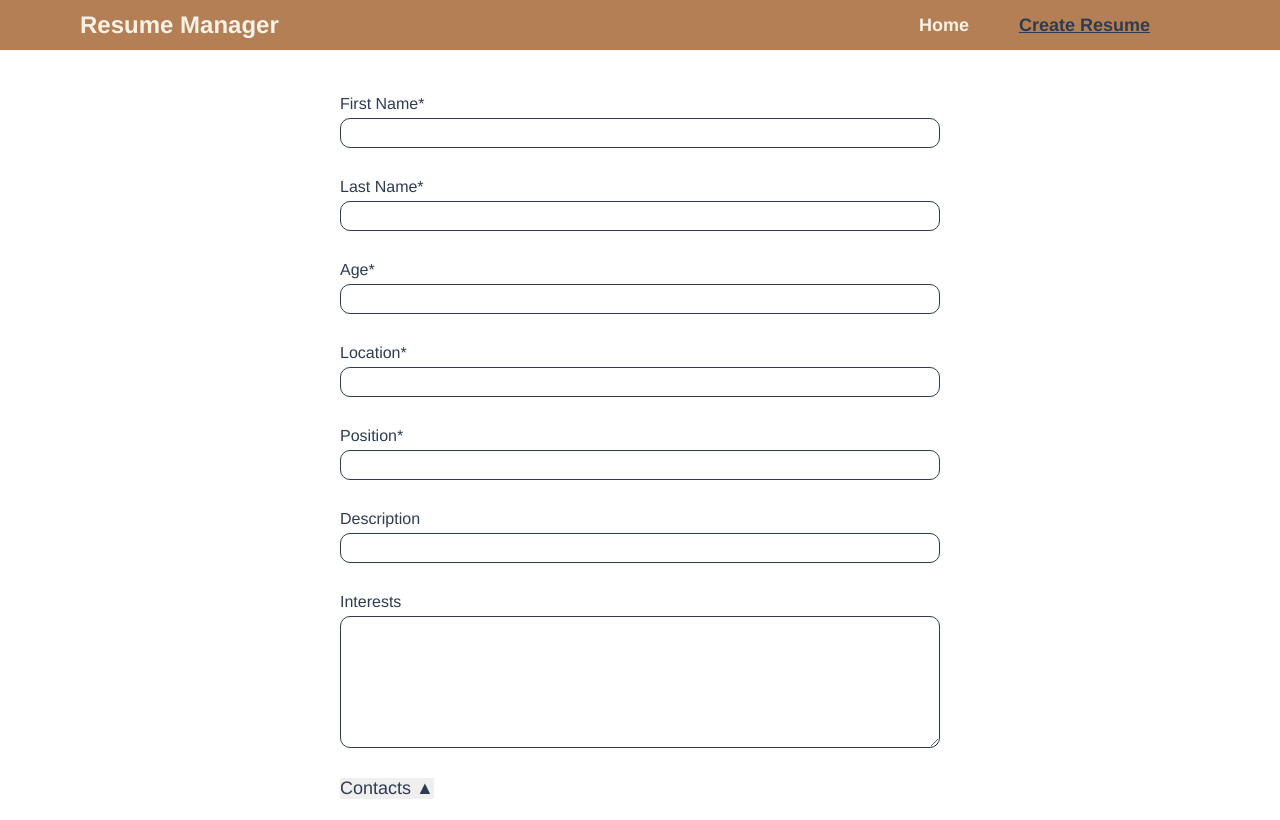
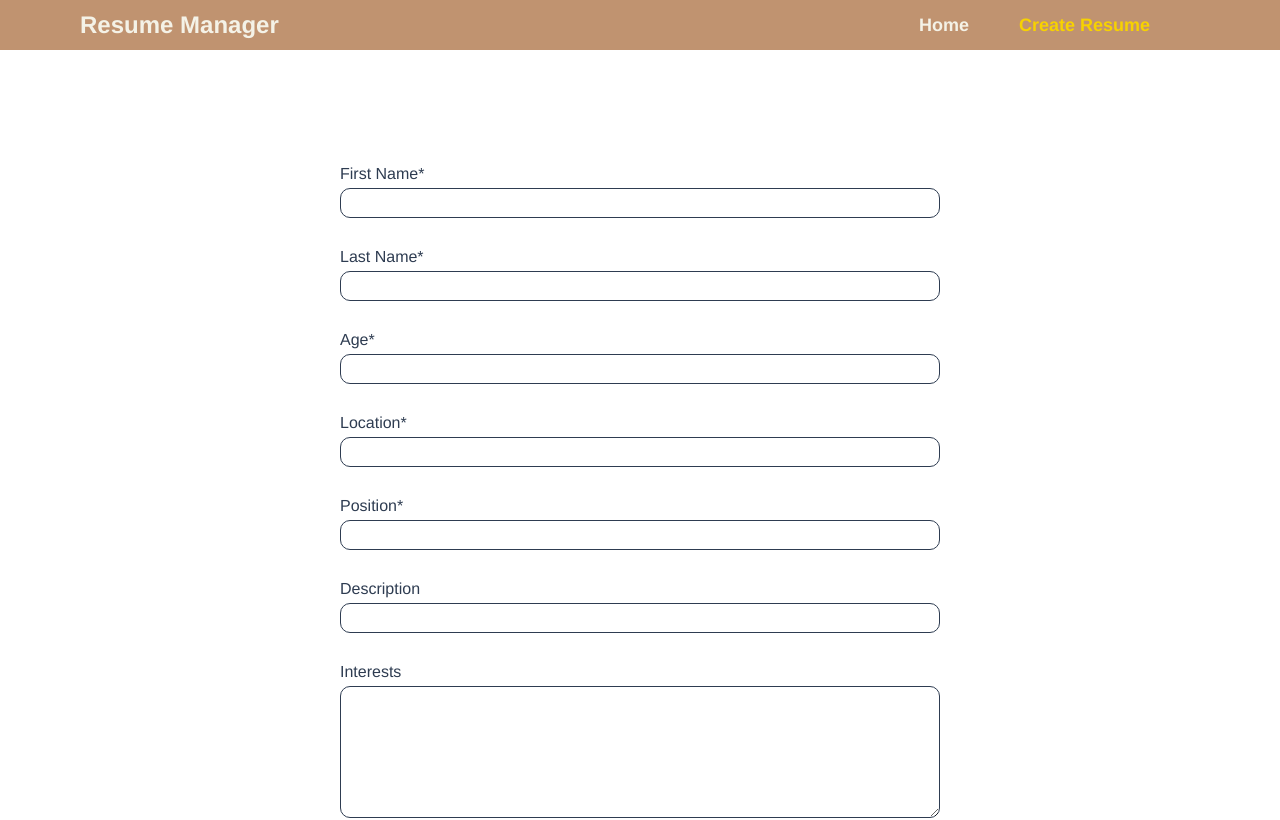
Before and after one commit to Torishnia/resume-manager-ui, a Vue app: page /create in a window 1280 px wide. Shown: the top 820 px of the page. Built offline with nearby package versions, Linux system fonts and the light colour scheme.

Commit message:
27: update styles (#55)

```diff
--- a/src/views/AppHeader.vue
+++ b/src/views/AppHeader.vue
@@ -62,12 +62,16 @@
 
 <style scoped>
   .container {
+    position: fixed;
+    top: 0;
+    left: 0;
+    right: 0;
     padding: 5px 15px;
     display: flex;
     justify-content: space-between;
     align-items: center;
     height: 40px;
-    background-color: #b47f55;
+    background-color: #b47f55d6;
   }
 
   h1 {
@@ -89,9 +93,12 @@
     text-decoration: none;
   }
 
+  nav a:hover {
+    color: #f7d201;
+  }
+
   nav .router-link-exact-active {
-    color: #2e3c51;
-    text-decoration: underline;
+    color: #f7d201;
   }
 
   @media screen and (min-width: 426px) {
--- a/src/views/CreateResume.vue
+++ b/src/views/CreateResume.vue
@@ -458,6 +458,7 @@
 
 <style scoped>
   .container {
+    margin-top: 50px;
     padding: 15px;
   }
 
@@ -504,7 +505,7 @@
 
   @media screen and (min-width: 426px) {
     .container {
-      margin: 0 auto;
+      margin: 120px auto 0;
       width: 340px;
     }
   }
--- a/src/views/ResumesList.vue
+++ b/src/views/ResumesList.vue
@@ -48,8 +48,7 @@
         const dateObject = new Date(dateString);
         const year = dateObject.getFullYear();
         const month = (dateObject.getMonth() + 1).toString().padStart(2, '0');
-        const day = dateObject.getDate().toString().padStart(2, '0');
-        return `${year}.${month}.${day}`;
+        return `${year}.${month}`;
       },
       viewResume(id) {
         this.$router.push({ name: 'view', params: { id } })
@@ -75,18 +74,22 @@
 
 <style scoped>
   .container {
-    margin: 30px auto;
+    margin: 100px auto;
     cursor: pointer;
   }
 
   .resume {
     margin-bottom: 30px;
     padding: 8px;
-    height: 80px;
     list-style: none;
-    background-color: #2e3c51;
     border-radius: 10px;
-    border: 1px solid green;
+    border: 2px solid #2e3c51;
+    box-sizing: content-box;
+    overflow-wrap: anywhere;
+  }
+
+  .resume:hover {
+    border-color: #f7d201;
   }
 
   .resume-group {
@@ -121,7 +124,7 @@
 
   .resume-position {
     margin: 10px 30px;
-    color: #f4f2e7
+    color: #2e3c51
   }
 
   .no-data {
@@ -133,7 +136,7 @@
 
   @media screen and (min-width: 426px) {
     .container {
-      margin: 80px auto;
+      margin: 150px auto;
       width: 330px;
     }
   }
--- a/src/views/ViewResume.vue
+++ b/src/views/ViewResume.vue
@@ -236,7 +236,7 @@
 
 <style scoped>
   .wrapper {
-    margin: 40px 15px;
+    margin: 100px 15px 40px;
     padding: 10px;
     display: flex;
     flex-direction: column;
@@ -351,7 +351,7 @@
 
   @media screen and (min-width: 768px) {
     .wrapper {
-      margin: 70px auto;
+      margin: 150px auto 70px;
       flex-direction: row;
       width: 738px;
     }
```
